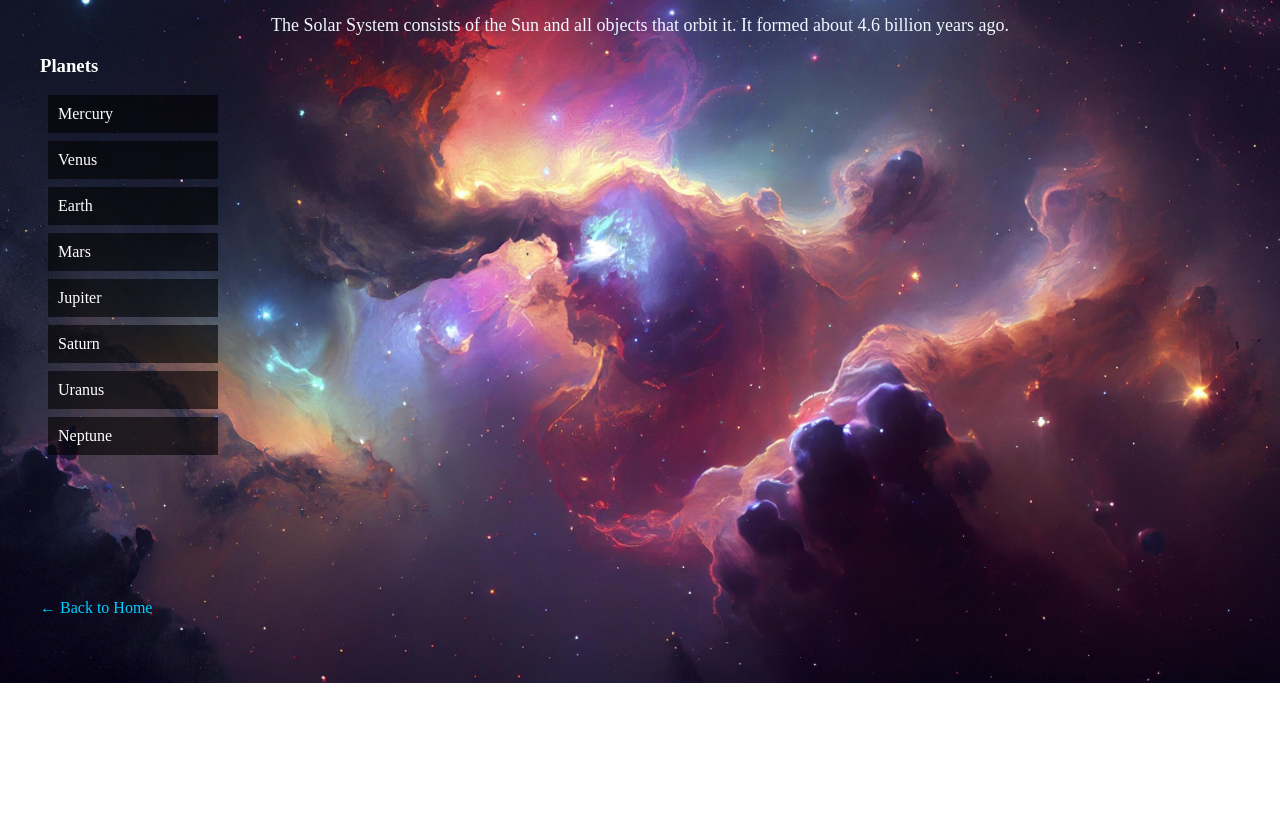
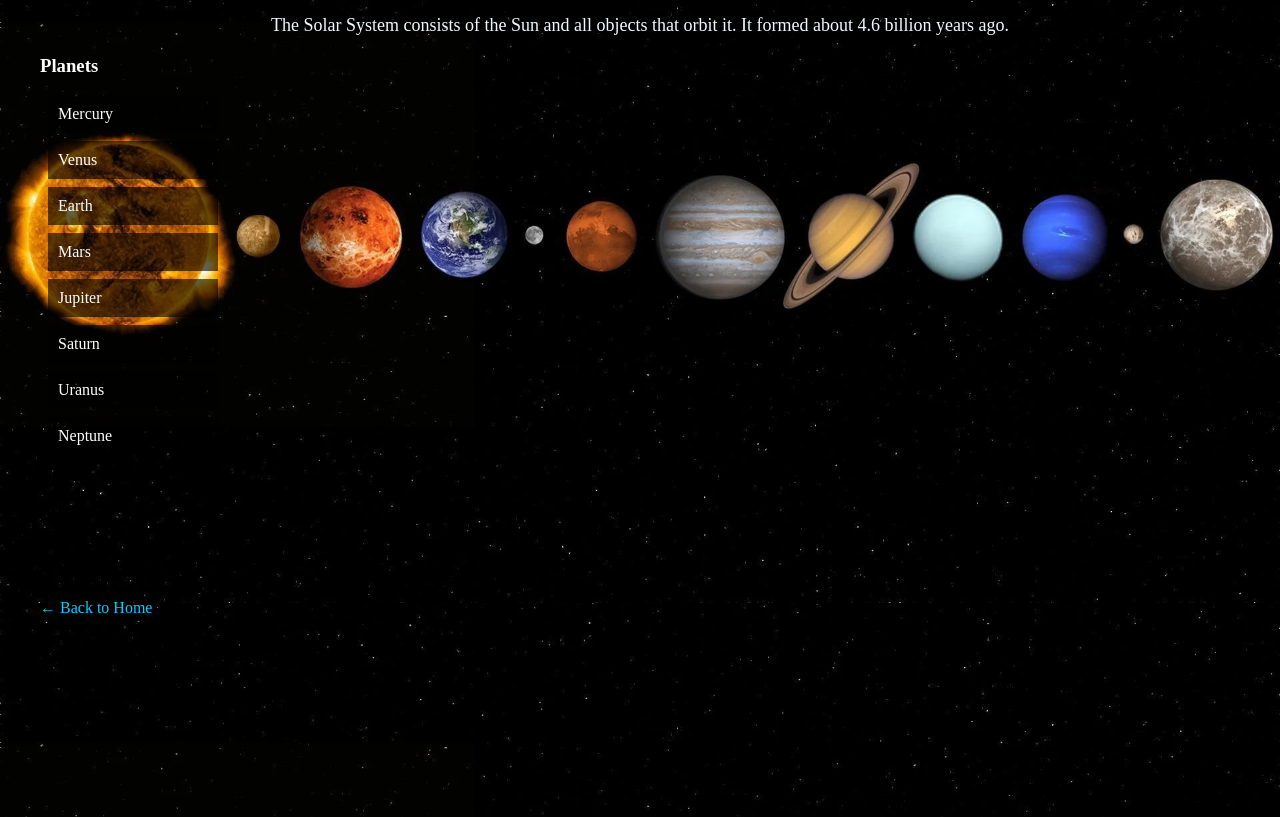
Before and after one commit to MG423/star-dust, a plain HTML site: page solar-system.html in a window 1280 px wide. Shown: the part 117-934 px from the top of the page. Drawn offline with Linux system fonts and the light colour scheme; the site is published under a folder, as on GitHub Pages, so addresses that start at the root find nothing.

Commit message:
Update styles.css

```diff
--- a/styles.css
+++ b/styles.css
@@ -90,7 +90,7 @@ h1:hover{
 
 .content-page {
     margin-left: 0px;
-    background-image:url("/ss1.webp");
+    background-image:url("./ss1.webp");
     background-size: contain;
     background-position: top center;
     background-repeat: repeat-y;
```
